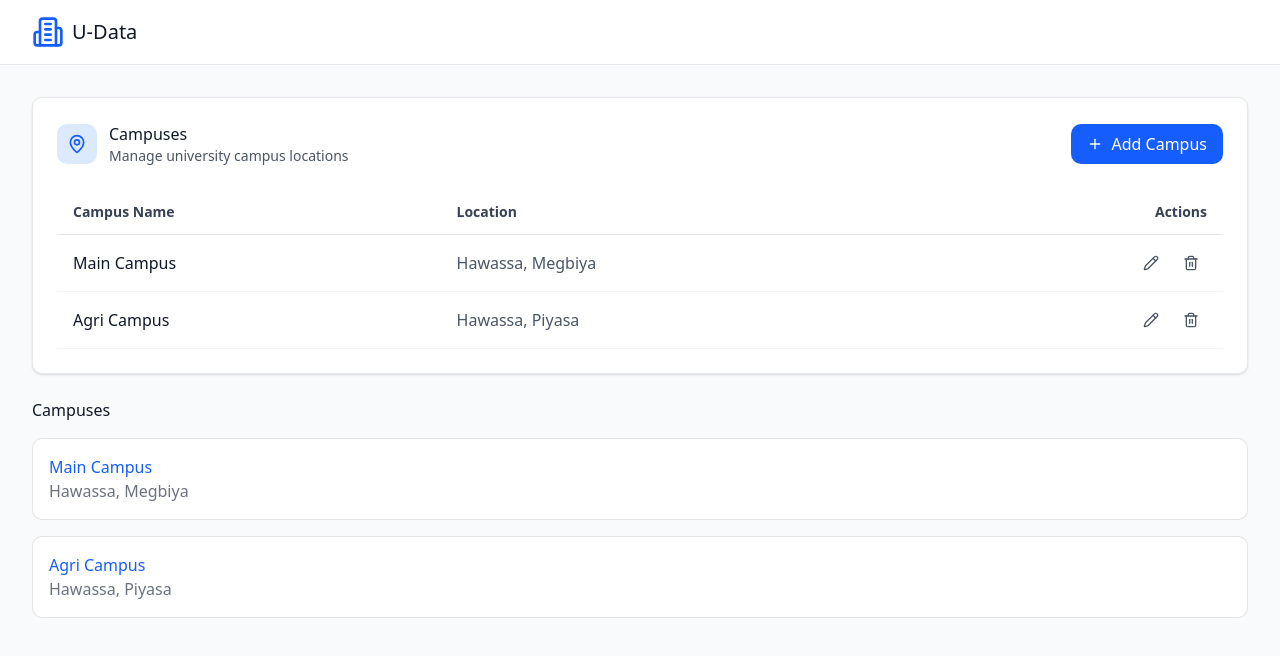
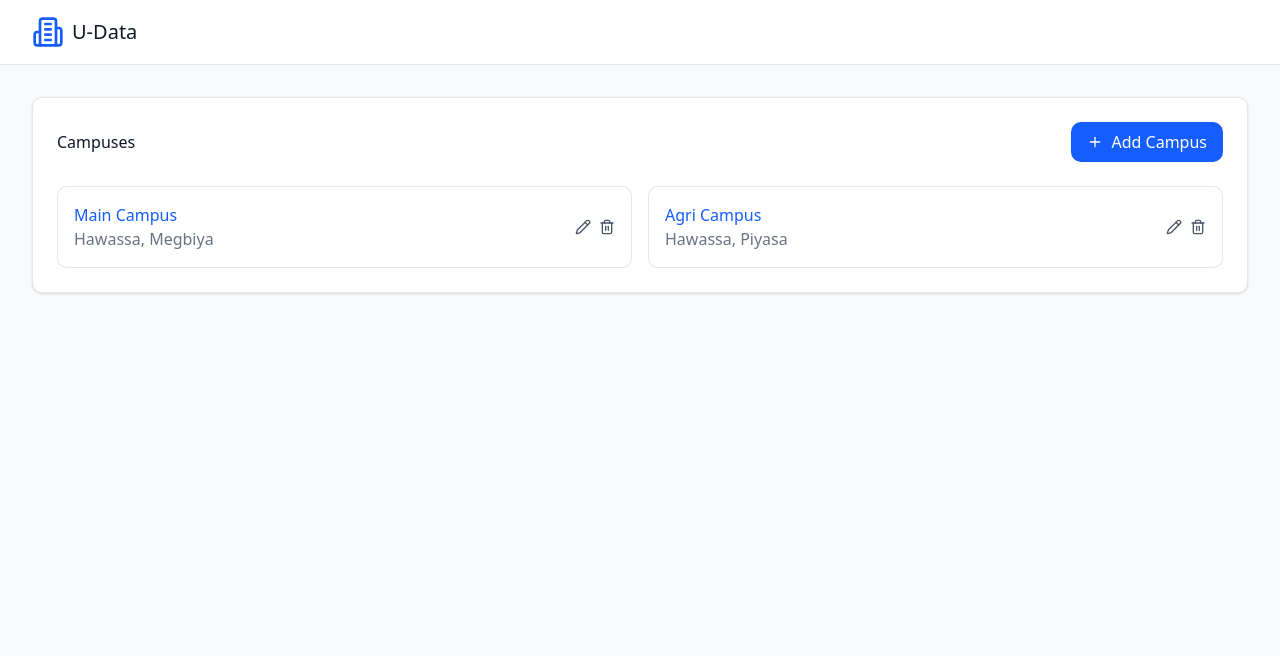
Before and after one commit to Orel-y/UData, a React (Vite) app in the folder udatafrontend/: page /campuses in a window 1280 px wide. Shown: the top 656 px of the page. Built offline with nearby package versions, Linux system fonts and the light colour scheme.

Commit message:
Remove data redundancy from Campus page

```diff
--- a/udatafrontend/src/components/CampusSection.tsx
+++ b/udatafrontend/src/components/CampusSection.tsx
@@ -1,5 +1,5 @@
 import { useState } from 'react';
-import { Plus, Pencil, Trash2, MapPin } from 'lucide-react';
+import { Plus, Pencil, Trash2 } from 'lucide-react';
 import { Campus } from '../App';
 import { Modal } from './Modal';
 
@@ -8,12 +8,16 @@ interface CampusSectionProps {
   onAdd: (campus: Omit<Campus, 'id'>) => void;
   onUpdate: (id: string, campus: Omit<Campus, 'id'>) => void;
   onDelete: (id: string) => void;
+  onNavigate?: (id: string) => void; // callback for clickable navigation
 }
 
-export function CampusSection({ campuses, onAdd, onUpdate, onDelete }: CampusSectionProps) {
+export function CampusSection({ campuses, onAdd, onUpdate, onDelete, onNavigate }: CampusSectionProps) {
   const [isModalOpen, setIsModalOpen] = useState(false);
   const [editingCampus, setEditingCampus] = useState<Campus | null>(null);
-  const [formData, setFormData] = useState({ name: '', location: '' });
+  const [formData, setFormData] = useState({
+    name: '',
+    location: '',
+  });
 
   const openAddModal = () => {
     setFormData({ name: '', location: '' });
@@ -30,7 +34,7 @@ export function CampusSection({ campuses, onAdd, onUpdate, onDelete }: CampusSec
   const handleSubmit = (e: React.FormEvent) => {
     e.preventDefault();
     if (editingCampus) {
-      onUpdate(editingCampus.id, formData);
+      onUpdate(editingCampus.id.toString(), formData);
     } else {
       onAdd(formData);
     }
@@ -38,7 +42,7 @@ export function CampusSection({ campuses, onAdd, onUpdate, onDelete }: CampusSec
   };
 
   const handleDelete = (id: string) => {
-    if (confirm('Are you sure you want to delete this campus? All associated buildings and rooms will also be deleted.')) {
+    if (confirm('Are you sure you want to delete this campus?')) {
       onDelete(id);
     }
   };
@@ -46,15 +50,7 @@ export function CampusSection({ campuses, onAdd, onUpdate, onDelete }: CampusSec
   return (
     <section className="bg-white rounded-lg shadow-sm border border-gray-200 p-6">
       <div className="flex items-center justify-between mb-6">
-        <div className="flex items-center gap-3">
-          <div className="w-10 h-10 bg-blue-100 rounded-lg flex items-center justify-center">
-            <MapPin className="w-5 h-5 text-blue-600" />
-          </div>
-          <div>
-            <h2 className="text-gray-900">Campuses</h2>
-            <p className="text-gray-600 text-sm">Manage university campus locations</p>
-          </div>
-        </div>
+        <h2 className="text-gray-900 text-lg">Campuses</h2>
         <button
           onClick={openAddModal}
           className="flex items-center gap-2 px-4 py-2 bg-blue-600 text-white rounded-lg hover:bg-blue-700 transition-colors"
@@ -64,64 +60,62 @@ export function CampusSection({ campuses, onAdd, onUpdate, onDelete }: CampusSec
         </button>
       </div>
 
-      <div className="overflow-x-auto">
-        <table className="w-full">
-          <thead>
-            <tr className="border-b border-gray-200">
-              <th className="text-left py-3 px-4 text-gray-700 text-sm">Campus Name</th>
-              <th className="text-left py-3 px-4 text-gray-700 text-sm">Location</th>
-              <th className="text-right py-3 px-4 text-gray-700 text-sm">Actions</th>
-            </tr>
-          </thead>
-          <tbody>
+      <div className="grid grid-cols-1 sm:grid-cols-2 gap-4">
         {campuses.length === 0 ? (
-              <tr>
-                <td colSpan={3} className="text-center py-8 text-gray-500">
-                  No campuses added yet. Click &quot;Add Campus&quot; to get started.
-                </td>
-              </tr>
+          <div className="col-span-full text-center py-8 text-gray-500">
+            No campuses found. Click &quot;Add Campus&quot; to get started.
+          </div>
         ) : (
           campuses.map(campus => (
-                <tr key={campus.id} className="border-b border-gray-100 hover:bg-gray-50">
-                  <td className="py-3 px-4 text-gray-900">{campus.name}</td>
-                  <td className="py-3 px-4 text-gray-600">{campus.location}</td>
-                  <td className="py-3 px-4">
-                    <div className="flex items-center justify-end gap-2">
+            <div
+              key={campus.id}
+              onClick={() => onNavigate?.(campus.id.toString())}
+              className="bg-white p-4 rounded-lg border cursor-pointer hover:bg-gray-50"
+            >
+              <div className="flex justify-between items-center">
+                <div>
+                  <h2 className="text-blue-600 text-lg font-medium">{campus.name}</h2>
+                  <p className="text-gray-500">{campus.location}</p>
+                </div>
+
+                <div className="flex gap-2">
                   <button
-                        onClick={() => openEditModal(campus)}
-                        className="p-2 text-gray-600 hover:text-blue-600 hover:bg-blue-50 rounded-lg transition-colors"
+                    onClick={e => {
+                      e.stopPropagation();
+                      openEditModal(campus);
+                    }}
+                    className="p-1 text-gray-600 hover:text-blue-600 hover:bg-blue-50 rounded-lg transition-colors"
                     title="Edit campus"
                   >
                     <Pencil className="w-4 h-4" />
                   </button>
                   <button
-                        onClick={() => handleDelete(campus.id)}
-                        className="p-2 text-gray-600 hover:text-red-600 hover:bg-red-50 rounded-lg transition-colors"
+                    onClick={e => {
+                      e.stopPropagation();
+                      handleDelete(campus.id.toString());
+                    }}
+                    className="p-1 text-gray-600 hover:text-red-600 hover:bg-red-50 rounded-lg transition-colors"
                     title="Delete campus"
                   >
                     <Trash2 className="w-4 h-4" />
                   </button>
                 </div>
-                  </td>
-                </tr>
+              </div>
+            </div>
           ))
         )}
-          </tbody>
-        </table>
       </div>
 
+      {/* Modal Form */}
       <Modal
         isOpen={isModalOpen}
         onClose={() => setIsModalOpen(false)}
-        title={editingCampus ? 'Edit Campus' : 'Add New Campus'}
+        title={editingCampus ? 'Edit Campus' : 'Add Campus'}
       >
         <form onSubmit={handleSubmit} className="space-y-4">
           <div>
-            <label htmlFor="campus-name" className="block text-sm text-gray-700 mb-1">
-              Campus Name
-            </label>
+            <label className="block text-sm text-gray-700 mb-1">Name</label>
             <input
-              id="campus-name"
               type="text"
               value={formData.name}
               onChange={e => setFormData({ ...formData, name: e.target.value })}
@@ -130,16 +124,12 @@ export function CampusSection({ campuses, onAdd, onUpdate, onDelete }: CampusSec
             />
           </div>
           <div>
-            <label htmlFor="campus-location" className="block text-sm text-gray-700 mb-1">
-              Location
-            </label>
+            <label className="block text-sm text-gray-700 mb-1">Location</label>
             <input
-              id="campus-location"
               type="text"
               value={formData.location}
               onChange={e => setFormData({ ...formData, location: e.target.value })}
               className="w-full px-3 py-2 border border-gray-300 rounded-lg focus:outline-none focus:ring-2 focus:ring-blue-500"
-              required
             />
           </div>
           <div className="flex gap-3 pt-4">
--- a/udatafrontend/src/pages/CampusPage.tsx
+++ b/udatafrontend/src/pages/CampusPage.tsx
@@ -19,36 +19,14 @@ export default function CampusPage({
 
   return (
     <div className="space-y-10">
+      {/* Use CampusSection for everything */}
       <CampusSection
         campuses={campuses}
         onAdd={onAdd}
         onUpdate={onUpdate}
         onDelete={onDelete}
+        onNavigate={(campusId: string) => navigate(`/campuses/${campusId}/buildings`)}
       />
-
-
-      <div>
-        <br />
-        <h1 className="text-gray-900 mb-4 ">Campuses</h1>
-        <div className="grid gap-4">
-          {campuses.map(campus => (
-            <div
-              key={campus.id}
-              onClick={() =>
-                navigate(`/campuses/${campus.id}/buildings`)
-              }
-              className="bg-white p-4 rounded-lg border cursor-pointer hover:bg-gray-50"
-            >
-              <h2 className="text-blue-600 text-lg">
-                {campus.name}
-              </h2>
-              <p className="text-gray-500">{campus.location}</p>
-            </div>
-          ))}
-        </div>
-      </div>
-
-
     </div>
   );
 }
```
Lines whose indentation alone changed are shown as unchanged.
